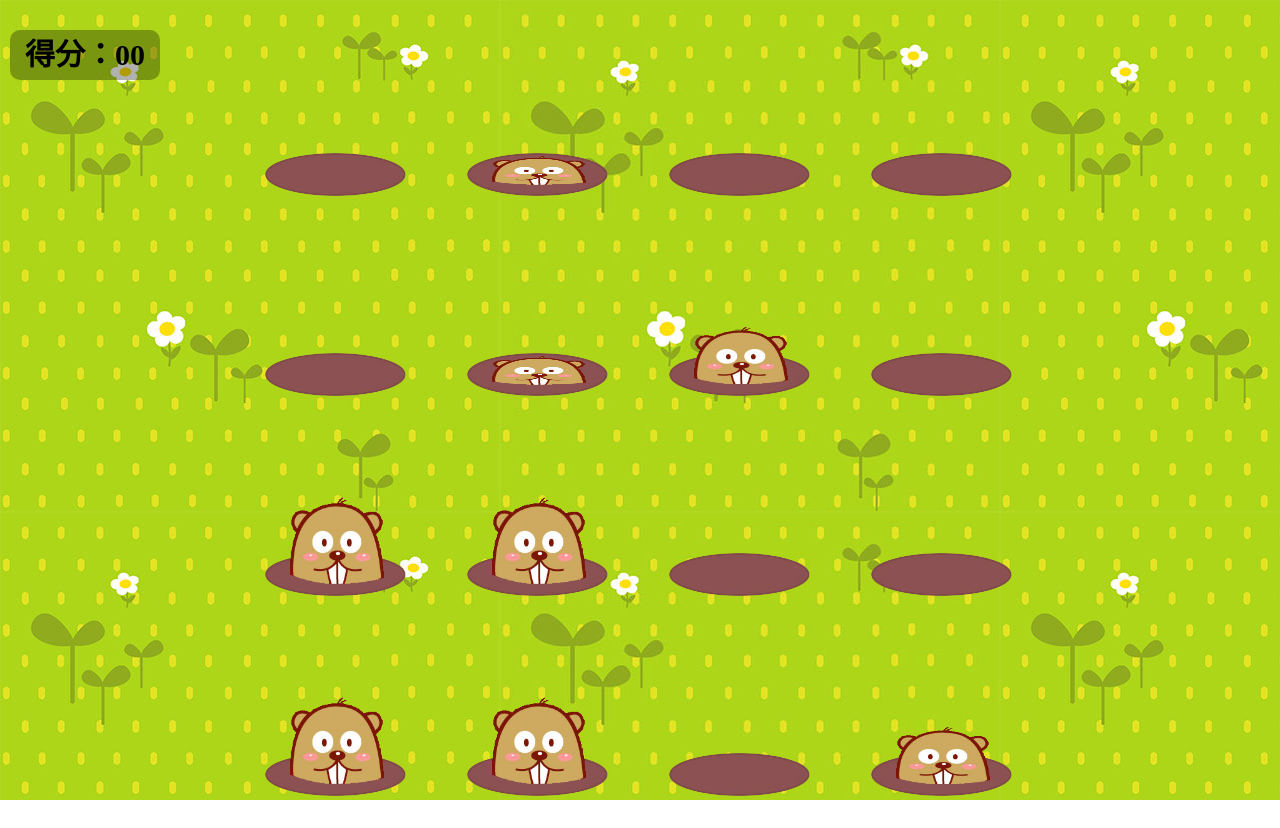
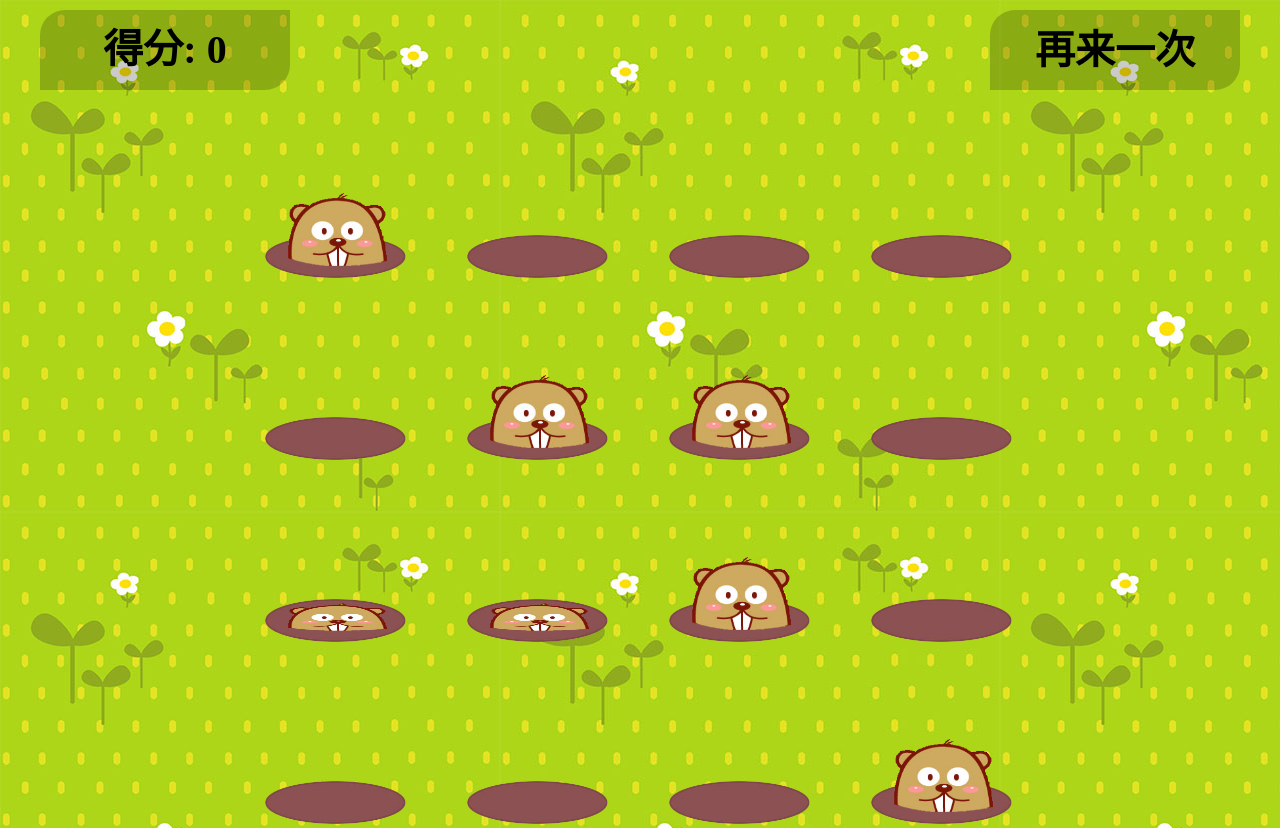
Before and after one commit to Imlona/mini-collection, a plain HTML site: page mouse/index.html in a window 1280 px wide. Before the commit the page ends 800 px from the top, so only its background shows below. Drawn offline with Linux system fonts and the light colour scheme.

Commit message:
自己写

```diff
--- a/mouse/index.css
+++ /dev/null
@@ -1,70 +0,0 @@
-body{
-    margin: 0;
-    height: 100%;
-    background-image: url(image/bg.jpg);
-    /*设置自定义鼠标图片指针*/
-    cursor: url(image/cursor.png),auto;
-    /*用户点击老鼠，不会选中图片*/
-    -moz-user-select: none;
-    -webkit-user-select: none;
-}
-
-table{
-    /*border: 2px solid red;*/
-    /*边框线折叠：两条线折成一条线*/
-    border-collapse: collapse;
-    margin: 0 auto;
-}
-
-td{
-    /*border: 2px solid red;*/
-    width: 200px;
-    height: 200px;
-    background-image: url(image/hole.png);
-    /*背景图片不重复*/
-    background-repeat: no-repeat;
-    /*背景图片大小：宽度，高度*/
-    background-size: 150px 50px;
-    /*背景图片位置：底部*/
-    background-position: bottom;
-    /*左右居中*/
-    text-align: center;
-    /*垂直对齐方式
-    vertical-align: bottom;*/
-}
-
-img{
-    width: 100px;
-    height: 90px;
-    /*相对定位：相对于原位置进行微调*/
-    position: relative;
-    top: 40px;
-
-    transition: all 0.3s linear;
-
-    transform: scale(1,0);
-    /*变形原点*/
-    transform-origin: 50% 100%;
-}
-
-.show{
-    transform: scale(1,1);
-}
-
-#score{
-    position: absolute;
-    width: 150px;
-    height: 50px;
-    font-size: 30px;
-    /*粗体加黑*/
-    font-weight: bold;
-    background-color: rgba(0, 0, 0, 0.3);
-    text-align: center;
-    line-height: 50px;
-    top: 20px;
-    margin: 10px;
-    border-top-right-radius: 10px;
-    border-bottom-right-radius: 10px;
-    border-top-left-radius: 10px;
-    border-bottom-left-radius: 10px;
-}
--- a/mouse/index.html
+++ b/mouse/index.html
@@ -1,143 +1,222 @@
-<html>
+<!DOCTYPE html>
+<html lang="en">
 <head>
+    <meta charset="UTF-8">
+    <meta name="viewport" content="width=device-width, initial-scale=1.0">
+    <meta http-equiv="X-UA-Compatible" content="ie=edge">
     <title>打地鼠</title>
-        <meta charset="utf-8">
-        <!--引入css 文件-->
-        <link rel="stylesheet" href="index.css">
+    <style>
+        body{
+            margin: 0;
+            background-image: url(image/bg.jpg);
+            /*用户点击老鼠，不会选中图片*/
+            -moz-user-select: none;
+            -webkit-user-select: none;
+            cursor: url(image/cursor.png),auto;
+        }
+        table{
+            margin: 0 auto;
+            text-align: center;
+            /*border: 2px solid orangered;*/
+            border-collapse: collapse;
+        }
+        td{
+            width: 200px;
+            height: 180px;
+            /*border: 1px solid orange;*/
+            background-image: url(image/hole.png);
+            background-repeat: no-repeat;
+            background-size: 150px 50px;
+            background-position: bottom;
+        }
+        img{
+            width: 105px;
+            height: 95px;
+            position: relative;
+            top: 30px;
+
+            transition: all 0.5s linear;
+            transform: scale(1,0);
+            transform-origin: 50% 100%;
+        }
+        .show{
+            transform: scale(1,1);
+        }
+        span,button{
+            /*position: absolute;*/
+            text-align: center;
+            display: inline-block;
+            width: 250px;
+            height: 80px;
+            background-color: rgba(0, 0, 0, 0.2);
+            font-size: 40px;
+            font-weight: 700;
+            line-height: 80px;
+            margin: 10px;
+            margin-left: 40px;
+            font-family: 楷体;
+            border-top-left-radius: 25px;
+            border-bottom-right-radius: 25px;
+            border: none;
+        }
+        button{
+            float: right;
+            cursor: pointer;
+            margin-right: 40px;
+        }
+    </style>
 </head>
+<body>
+    <audio id="yinxiao" src="audio/dazhong.wav"></audio>
 
-    <body>
-        <!--autoplay loop  播放音乐  循环播放-->
     <audio src="audio/music.mp3" autoplay loop></audio>
 
-        <audio src="audio/dazhong.wav" id="yinxiao"></audio>
-
-        <div id="score">得分：00</div>
-
+    <span id="score">得分: 0</span>
+    <button onclick="restart()">再来一次</button>
     <table>
         <tr>
-                <td><img src="image/mouse.png" alt=""></td>
-                <td><img src="image/mouse.png" alt=""></td>
-                <td><img src="image/mouse.png" alt=""></td>
-                <td><img src="image/mouse.png" alt=""></td>
+            <td>
+                <img src="image/mouse.png"></img>
+            </td>
+            <td>
+                <img src="image/mouse.png"></img>
+            </td>
+            <td>
+                <img src="image/mouse.png"></img>
+            </td>
+            <td>
+                <img src="image/mouse.png"></img>
+            </td>
         </tr>
         <tr>
-                <td><img src="image/mouse.png" alt=""></td>
-                <td><img src="image/mouse.png" alt=""></td>
-                <td><img src="image/mouse.png" alt=""></td>
-                <td><img src="image/mouse.png" alt=""></td>
+            <td>
+                <img src="image/mouse.png"></img>
+            </td>
+            <td>
+                <img src="image/mouse.png"></img>
+            </td>
+            <td>
+                <img src="image/mouse.png"></img>
+            </td>
+            <td>
+                <img src="image/mouse.png"></img>
+            </td>
         </tr>
         <tr>
-                <td><img src="image/mouse.png" alt=""></td>
-                <td><img src="image/mouse.png" alt=""></td>
-                <td><img src="image/mouse.png" alt=""></td>
-                <td><img src="image/mouse.png" alt=""></td>
+            <td>
+                <img src="image/mouse.png"></img>
+            </td>
+            <td>
+                <img src="image/mouse.png"></img>
+            </td>
+            <td>
+                <img src="image/mouse.png"></img>
+            </td>
+            <td>
+                <img src="image/mouse.png"></img>
+            </td>
         </tr>
         <tr>
-                <td><img src="image/mouse.png" alt=""></td>
-                <td><img src="image/mouse.png" alt=""></td>
-                <td><img src="image/mouse.png" alt=""></td>
-                <td><img src="image/mouse.png" alt=""></td>
+            <td>
+                <img src="image/mouse.png"></img>
+            </td>
+            <td>
+                <img src="image/mouse.png"></img>
+            </td>
+            <td>
+                <img src="image/mouse.png"></img>
+            </td>
+            <td>
+                <img src="image/mouse.png"></img>
+            </td>
         </tr>
     </table>
 
-    </body>
+    <script>
+        var mouses = document.getElementsByTagName("img");
+
+        function restart(){
+            window.location.reload();
+        }
 
 
-    <script>
-
-
-        // 获得所有的 img 标签
-        var mouses = document.getElementsByTagName('img');
-
-        // 定义一个函数，用于显示一只老鼠
         function showOne(){
-
-            // 生成一个 0 到 1 之间的随机数
             var n = Math.random();
-            // n的取值范围 0 到 16
             n = n*16;
-            // 对 n 取整，  向下取整
             n = Math.floor(n);
 
-            mouses[n].classList.add('show');
-
-            mouses.touch = true;
-
+            mouses[n].classList.add("show");
+            mouses[n].touch = true;
 
             function hide(){
-                mouses[n].classList.remove('show');
-            }
-            // 1.5秒后调用 hide 函数，让老鼠隐藏
-            setTimeout(hide,3000);
+                mouses[n].classList.remove("show");
             }
 
-        // 延迟执行：一秒后，调用showOne
-        // setTimeout(showOne,1000);
-
+            setTimeout(hide,2500);
+        }
         function showSome(){
-            showOne();
-            showOne();
-            showOne();
+            setTimeout(showOne(),1000);
+            setTimeout(showOne(),2000);
+            setTimeout(showOne(),3000);
+            setTimeout(showOne(),4000);
+            setTimeout(showOne(),1500);
         }
 
-        // 每隔一秒出三个老鼠
-        setInterval(showSome,1000);
+        setInterval(showSome,2450);
 
-        // 获取打中地鼠的的音效
-        var player = document.getElementById('yinxiao');
+        var player = document.getElementById("yinxiao");
 
-        // 记录得分的变量
-        var score = 0 ;
+        var grade = document.getElementById("score");
+        var score = 0;
 
-        var board = document.getElementById('score');
-
-
-        // 为每一个 img 添加点击事件监听
-        for(var i = 0; i<mouses.length;i++){
-
-            function md(e){
-                e.target.classList.remove('show');
-
+        for(var i = 0;i<mouses.length;i++){
+            function mouseDown(e){
+                e.target.classList.remove("show");
                 // 播放打中音效
                 player.load();
                 player.play();
 
-
                 if(e.target.touch){
-                    // 得分加10
-                    score = score + 10 ;
-                    board.textContent = '得分：'+ score;
-                    e.target.touch = flase ;
+                    score = score+10;
+                    grade.textContent = "得分: "+score;
+                    e.target.touch =false;
+                }
             }
 
-                // 得分加10
-                score = score + 10 ;
-                board.textContent = '得分：'+ score;
+            mouses[i].onclick = mouseDown;
         }
 
-            mouses[i].onclick = md ;
-
+        document.body.onmouseup = function(e){
+            document.body.style.cursor = "url(image/cursor.png),auto";
         }
 
-
-        // 当鼠标点下时, 鼠标锤子会下去
         document.body.onmousedown = function(e){
-            document.body.style.cursor = 'url(image/cursor-down.png),auto' ;
-
-        }
-        // 鼠标变回原样
-        document.body.onmouseup = function(e){
-            document.body.style.cursor = 'url(image/cursor.png),auto' ;
-
+            document.body.style.cursor = "url(image/cursor-down.png),auto";
         }
 
-
         document.body.ondrop = function(e){
+            // 停止增殖，拖拽图片不会再出现新页面
             e.stopPropagation();
+            // 阻止默认值
             e.preventDefault();
         }
 
+        setTimeout(function(){
+            alert("一分钟时间到！您的得分是 "+score);
+        },1000*60);
+
     </script>
 
+
+
+
+
+
+
+
+
+
+
+
+</body>
 </html>
```
Also changed, not shown: mouse/index.js (deleted). Lines whose indentation alone changed are shown as unchanged.
